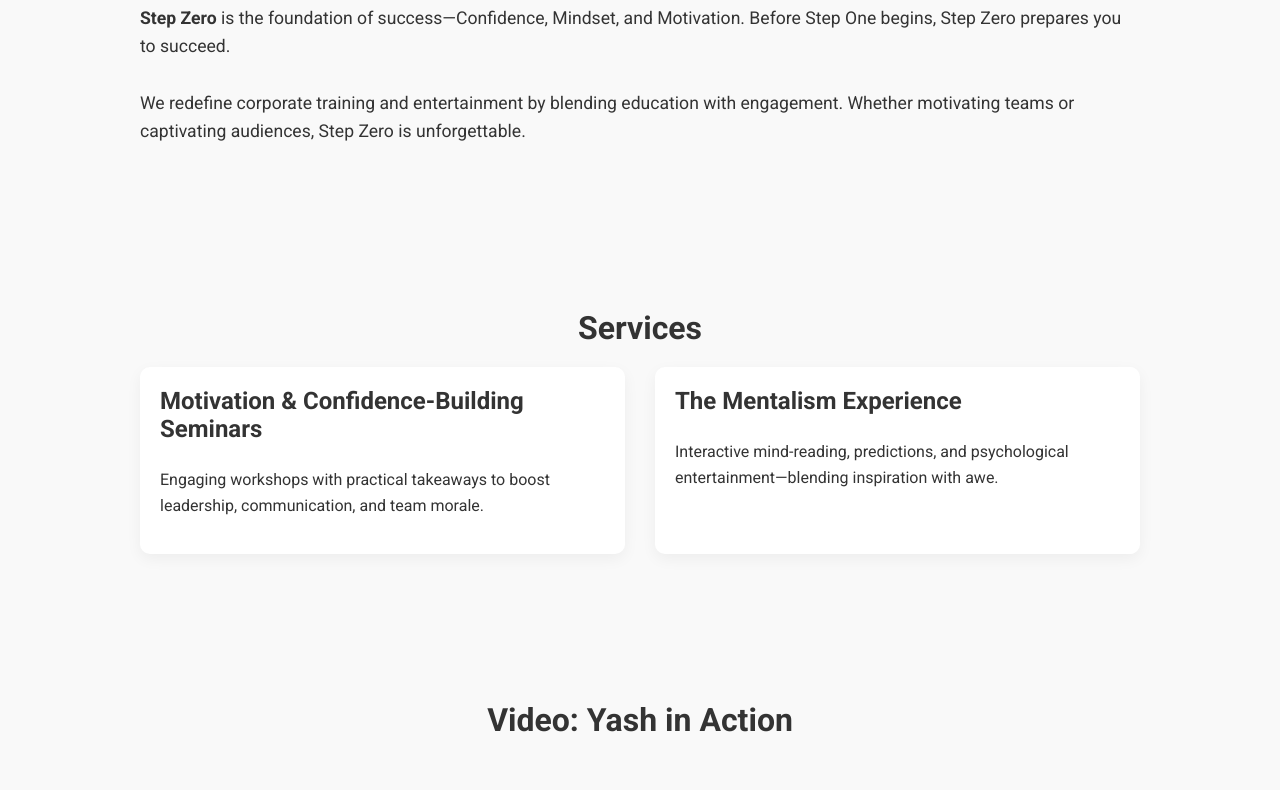
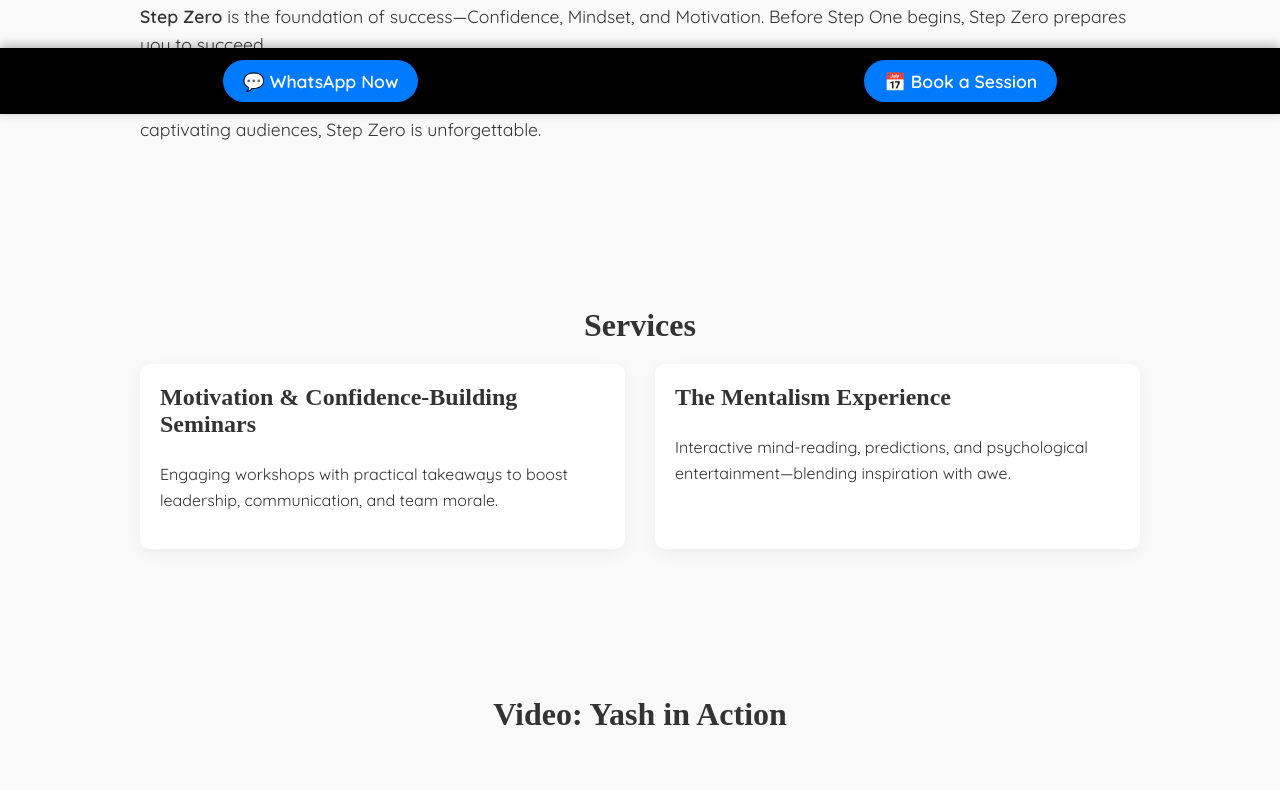
Before and after one commit to Dave8011/yash-website, a plain HTML site: page index.html in a window 1280 px wide. Shown: the part 686-1476 px from the top of the page. Drawn offline with Linux system fonts and the light colour scheme; grey boxes are pictures that could not be loaded; a web font is replaced by a local one.

Commit message:
Update style.css

```diff
--- a/style.css
+++ b/style.css
@@ -1,13 +1,18 @@
-/* Base styles for the whole page */
+/* === Base Styles === */
 body {
   margin: 0;
-  font-family: 'Roboto', sans-serif;
+  font-family: 'Quicksand', sans-serif; /* Updated font */
   background: #f9f9f9;
   color: #333;
   overflow-x: hidden; /* Prevents horizontal scrolling */
 }
 
-/* Header section styling */
+/* Apply Gloock font to headings */
+h1, h2, h3, h4 {
+  font-family: 'Gloock', serif;
+}
+
+/* === Header === */
 header {
   background: linear-gradient(to right, #000, #333);
   color: #fff;
@@ -26,7 +31,7 @@ header p {
   margin-top: 10px;
 }
 
-/* General section layout */
+/* === Section Layout === */
 section {
   padding: 60px 20px;
   max-width: 1000px;
@@ -36,14 +41,9 @@ section {
   animation: fadeUp 1s ease forwards;
 }
 
-/* Alternate animation delays for visual variety */
-section:nth-child(odd) {
-  animation-delay: 0.5s;
-}
-
-section:nth-child(even) {
-  animation-delay: 1s;
-}
+/* Animation delays */
+section:nth-child(odd) { animation-delay: 0.5s; }
+section:nth-child(even) { animation-delay: 1s; }
 
 section h2 {
   font-size: 2em;
@@ -57,7 +57,7 @@ section p {
   text-align: left;
 }
 
-/* Call to action and brochure buttons */
+/* === Buttons (Call to Action / Brochure) === */
 .cta, .brochure {
   text-align: center;
   margin-top: 40px;
@@ -70,16 +70,18 @@ section p {
   text-decoration: none;
   font-size: 1.2em;
   border-radius: 5px;
-  transition: background 0.3s;
   display: inline-block;
   margin: 10px;
+  transition: all 0.3s ease-in-out;
+  transform: scale(1);
 }
 
 .cta a:hover, .brochure a:hover {
   background: #444;
+  transform: scale(1.05);
 }
 
-/* Gallery grid styling */
+/* === Gallery Grid === */
 .gallery {
   display: grid;
   grid-template-columns: repeat(auto-fit, minmax(250px, 1fr));
@@ -92,15 +94,15 @@ section p {
   height: 295px;
   object-fit: cover;
   border-radius: 10px;
-  transition: transform 0.3s;
+  transition: transform 0.4s ease, box-shadow 0.3s;
 }
 
 .gallery img:hover {
-  transform: scale(1.05);
+  transform: scale(1.08);
+  box-shadow: 0 8px 20px rgba(0, 0, 0, 0.2);
 }
 
-/* Button For More IMG Page */
-
+/* === Button (Generic) === */
 button {
   background-color: #007bff;
   border: none;
@@ -110,23 +112,23 @@ button {
   font-size: 16px;
   margin-top: 15px;
   border-radius: 5px;
-  transition: background-color 0.3s ease;
+  transition: all 0.3s ease-in-out;
+  transform: scale(1);
 }
 
 button:hover {
   background-color: #0056b3;
+  transform: scale(1.05);
 }
 
-
-
-
-/* Contact form styles */
+/* === Contact Form === */
 .contact-form {
   max-width: 600px;
   margin: 40px auto 0;
 }
 
-.contact-form input, .contact-form textarea {
+.contact-form input,
+.contact-form textarea {
   width: 100%;
   padding: 12px;
   margin: 10px 0;
@@ -143,15 +145,17 @@ button:hover {
   font-size: 1.1em;
   border-radius: 6px;
   cursor: pointer;
-  transition: background 0.3s;
   width: 100%;
+  transition: all 0.3s ease-in-out;
+  transform: scale(1);
 }
 
 .contact-form button:hover {
   background: #444;
+  transform: scale(1.05);
 }
 
-/* Footer styling */
+/* === Footer === */
 footer {
   text-align: center;
   padding: 20px;
@@ -160,8 +164,7 @@ footer {
   margin-top: 40px;
 }
 
-/* ==== Quote section  ==== */
-
+/* === Quote Section with Animation === */
 .homepage-quote {
   font-size: 1.6rem;
   text-align: center;
@@ -169,78 +172,67 @@ footer {
   color: #444;
   font-style: italic;
   min-height: 3em;
+  display: flex;
+  justify-content: center;
+  align-items: center;
+  gap: 0.5em;
 }
 
-.fade-in {
-  animation: fadeIn 1s ease-in-out;
+.quote-icon {
+  font-size: 1.8rem;
+  animation: floatIcon 2s ease-in-out infinite;
 }
 
-@keyframes fadeIn {
-  from { opacity: 0; transform: translateY(10px); }
-  to { opacity: 1; transform: translateY(0); }
+@keyframes floatIcon {
+  0% { transform: translateY(0); }
+  50% { transform: translateY(-5px); }
+  100% { transform: translateY(0); }
 }
 
-/* ==== Quote section end  ==== */
-
-
-/* Animations */
-@keyframes fadeIn {
-  0% { opacity: 0; }
-  100% { opacity: 1; }
+/* === Service Cards === */
+.services {
+  display: flex;
+  flex-direction: column;
+  gap: 30px;
 }
 
-@keyframes fadeUp {
-  0% { opacity: 0; transform: translateY(20px); }
-  100% { opacity: 1; transform: translateY(0); }
-}
-
-/* === FUTURE STYLE NOTES ===
-1. Make header background color dynamic or theme-switchable (light/dark).
-2. Add responsiveness tweaks for mobile breakpoints.
-3. Consider adding CSS variables for colors/fonts to ease theming.
-4. For large galleries, lazy loading can improve performance.
-5. You can modularize this into multiple SCSS files (header, sections, footer).
-6. Consider accessibility improvements: contrast, focus styles.
-*/
-
-/* ==== Service Card Styling ==== */
-.services {
-  display: grid;
-  grid-template-columns: repeat(auto-fit, minmax(280px, 1fr));
-  gap: 30px;
+@media (min-width: 768px) {
+  .services {
+    flex-direction: row;
+    justify-content: space-between;
+  }
 }
 
 .service-card {
   background: #fff;
-  padding: 25px;
+  padding: 20px;
   border-radius: 10px;
-  box-shadow: 0 2px 12px rgba(0,0,0,0.08);
+  box-shadow: 0 5px 15px rgba(0,0,0,0.05);
   transition: transform 0.3s;
+  flex: 1;
+  opacity: 0;
+  transform: translateY(20px);
+  animation: fadeUp 1s ease forwards;
 }
 
 .service-card:hover {
   transform: translateY(-5px);
 }
 
-/* ==== Video Embed Wrapper ==== */
-.video-wrapper {
-  position: relative;
-  padding-bottom: 56.25%;
-  height: 0;
-  overflow: hidden;
-  max-width: 100%;
+.service-card:nth-child(1) { animation-delay: 0.3s; }
+.service-card:nth-child(2) { animation-delay: 0.6s; }
+
+.service-card h3 {
+  margin-top: 0;
+  font-size: 1.5em;
 }
 
-.video-wrapper iframe {
-  position: absolute;
-  top: 0;
-  left: 0;
-  width: 100%;
-  height: 100%;
-  border-radius: 10px;
+.service-card p {
+  font-size: 1em;
+  line-height: 1.6;
 }
 
-/* ==== Testimonials ==== */
+/* === Testimonials === */
 blockquote {
   font-style: italic;
   font-size: 1.2em;
@@ -259,7 +251,7 @@ cite {
   font-weight: bold;
 }
 
-/* ==== Client Logos ==== */
+/* === Client Logos === */
 .client-logos {
   display: flex;
   justify-content: center;
@@ -278,20 +270,25 @@ cite {
   opacity: 1;
 }
 
-/* === SERVICE CARDS === */
-.services {
-  display: flex;
-  flex-direction: column;
-  gap: 30px;
+/* === Video Embed === */
+.video-wrapper {
+  position: relative;
+  padding-bottom: 56.25%;
+  height: 0;
+  overflow: hidden;
+  max-width: 100%;
 }
 
+.video-wrapper iframe {
+  position: absolute;
+  top: 0;
+  left: 0;
+  width: 100%;
+  height: 100%;
+  border-radius: 10px;
+}
 
-
-
-/* ========================
-   Thank You Page Styles
-   ======================== */
-
+/* === Thank You Page === */
 body.thank-you-page {
   height: 100vh;
   display: flex;
@@ -299,7 +296,7 @@ body.thank-you-page {
   justify-content: center;
   padding: 20px;
   background: #f9f9f9;
-  font-family: 'Roboto', sans-serif;
+  font-family: 'Quicksand', sans-serif;
   color: #333;
 }
 
@@ -328,47 +325,64 @@ body.thank-you-page {
   text-decoration: none;
   border-radius: 6px;
   font-size: 1.1em;
-  transition: background 0.3s;
+  transition: all 0.3s ease-in-out;
+  transform: scale(1);
 }
 
 .thank-you a:hover {
   background: #444;
+  transform: scale(1.05);
 }
 
-
-
-/* ========================
-   Mobile View
-   ======================== */
-
-
-
-@media (min-width: 768px) {
-  .services {
-    flex-direction: row;
-    justify-content: space-between;
-  }
+/* === Floating Bottom Bar === */
+.floating-bar {
+  position: fixed;
+  bottom: 0;
+  left: 0;
+  width: 100%;
+  background: #000;
+  display: flex;
+  justify-content: space-around;
+  padding: 12px 0;
+  z-index: 1000;
+  box-shadow: 0 -2px 10px rgba(0,0,0,0.3);
 }
 
-.service-card {
-  background: #fff;
-  padding: 20px;
-  border-radius: 10px;
-  box-shadow: 0 5px 15px rgba(0,0,0,0.05);
-  transition: transform 0.3s;
-  flex: 1;
+.floating-bar a {
+  color: #fff;
+  text-decoration: none;
+  font-size: 1.1em;
+  font-weight: bold;
+  padding: 10px 20px;
+  background: #007bff;
+  border-radius: 30px;
+  transition: background 0.3s ease;
 }
 
-.service-card:hover {
-  transform: translateY(-5px);
+.floating-bar a:hover {
+  background: #0056b3;
 }
 
-.service-card h3 {
-  margin-top: 0;
-  font-size: 1.5em;
+/* === Urgency Callout === */
+.booking-urgency {
+  text-align: center;
+  font-size: 1.2rem;
+  background: #fff3cd;
+  color: #856404;
+  padding: 15px;
+  border: 1px solid #ffeeba;
+  margin: 40px auto;
+  max-width: 800px;
+  border-radius: 8px;
 }
 
-.service-card p {
-  font-size: 1em;
-  line-height: 1.6;
+/* === Animations === */
+@keyframes fadeIn {
+  0% { opacity: 0; transform: translateY(10px); }
+  100% { opacity: 1; transform: translateY(0); }
 }
+
+@keyframes fadeUp {
+  0% { opacity: 0; transform: translateY(20px); }
+  100% { opacity: 1; transform: translateY(0); }
+}
```
